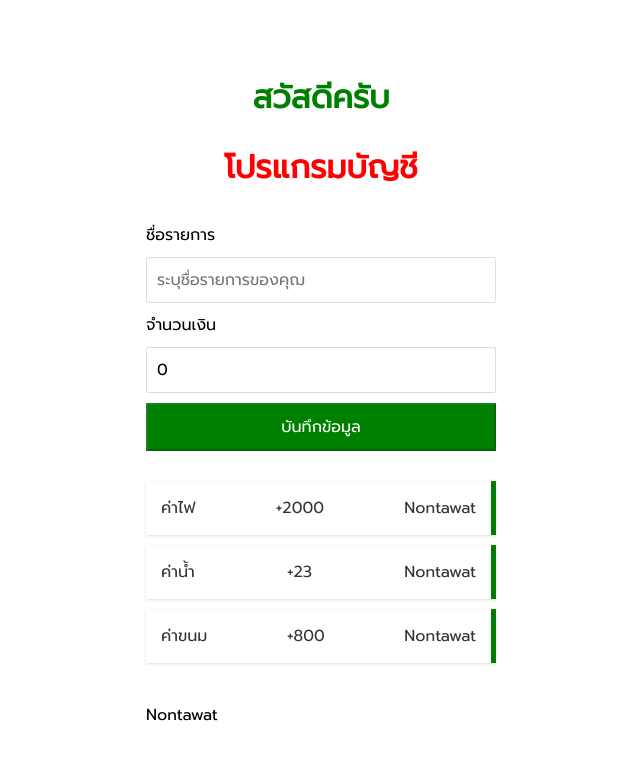
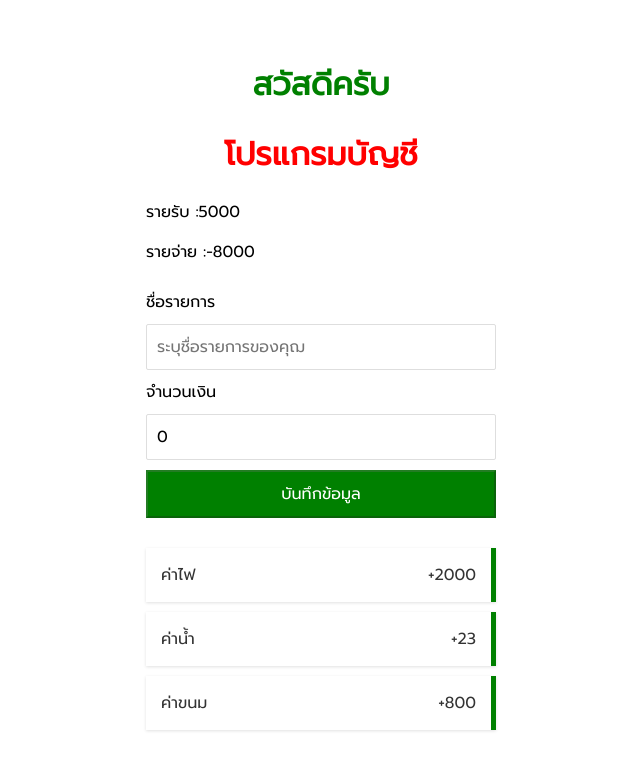
Before and after one commit to 4mGroot/LearnReact, a React (Create React App) app: page / in a window 1280 px wide. Shown: the top 770 px of the page, without its empty margins (319-959 px from the left). Built offline with nearby package versions, Linux system fonts and the light colour scheme.

Commit message:
ContextAPIMutipleValue

```diff
--- a/src/App.js
+++ b/src/App.js
@@ -3,6 +3,7 @@ import './App.css'
 import FormComponent from "./components/FormComponent";
 import {useState} from 'react'
 import DataContext from "./data/DataContext";
+import ReportComponent from "./components/ReportComponent";
 
 
 
@@ -25,10 +26,16 @@ function App() {
     })
     }
   return (
-      <DataContext.Provider value={"Nontawat"}>
+      <DataContext.Provider value={
+        {
+          income : 5000,
+          expense : -8000
+        }
+      }>
         <div className="container">
           <h1 style={design}>สวัสดีครับ</h1>
           <Title/>
+          <ReportComponent/>
           <FormComponent onAddItem={onAddNewItem}/>
           <Transaction items={items}/>
         </div>
--- a/src/components/Item.js
+++ b/src/components/Item.js
@@ -3,12 +3,12 @@ import './Item.css'
 import { useContext } from 'react'; //รูปย่อในการใช้ useContext
 import DataContext from '../data/DataContext';//รูปย่อในการใช้ useContext
 const Item =(props)=>{
-    const name = useContext(DataContext) //รูปย่อในการใช้ useContext
+    // const name = useContext(DataContext) //รูปย่อในการใช้ useContext
     const {title,amount}=props
     const status=amount<0 ? "expense":"income"//หลัง? คำสั่งเมื่อเป็นจริง หลัง:เมื่อเป็น เท็จ
     const symbol=amount<0 ? "-":"+"
     return (
-        <li className={status}>{title} <span>{symbol}{Math.abs(amount)}</span>{name}</li> //math.abs ทำให้ค่าลบเป็นค่าบวก
+        <li className={status}>{title} <span>{symbol}{Math.abs(amount)}</span></li> //math.abs ทำให้ค่าลบเป็นค่าบวก
     )
 }
 Item.propTypes={
--- /dev/null
+++ b/src/components/ReportComponent.js
@@ -0,0 +1,13 @@
+import { useContext } from 'react'; //รูปย่อในการใช้ useContext
+import DataContext from '../data/DataContext';//รูปย่อในการใช้ useContext
+
+const ReportComponent=()=>{
+    const {income,expense} = useContext(DataContext)// const {income,expense} สลาย array ที่ส่งมาจาก provider จาก app.js
+    return (
+        <div>
+            <p>รายรับ :{income}</p>
+            <p>รายจ่าย :{expense}</p>
+        </div>
+    )
+}
+export default ReportComponent
--- a/src/components/Transaction.js
+++ b/src/components/Transaction.js
@@ -25,9 +25,9 @@ const Transaction = (props)=>{
                 return <Item {...element} key ={element.id}/>
             })}
             </ul>
-            <DataContext.Consumer>
+            {/* <DataContext.Consumer>
                 {value=><p>{value}</p>}
-            </DataContext.Consumer>
+            </DataContext.Consumer> */}
     </div>
     )
 }
```
